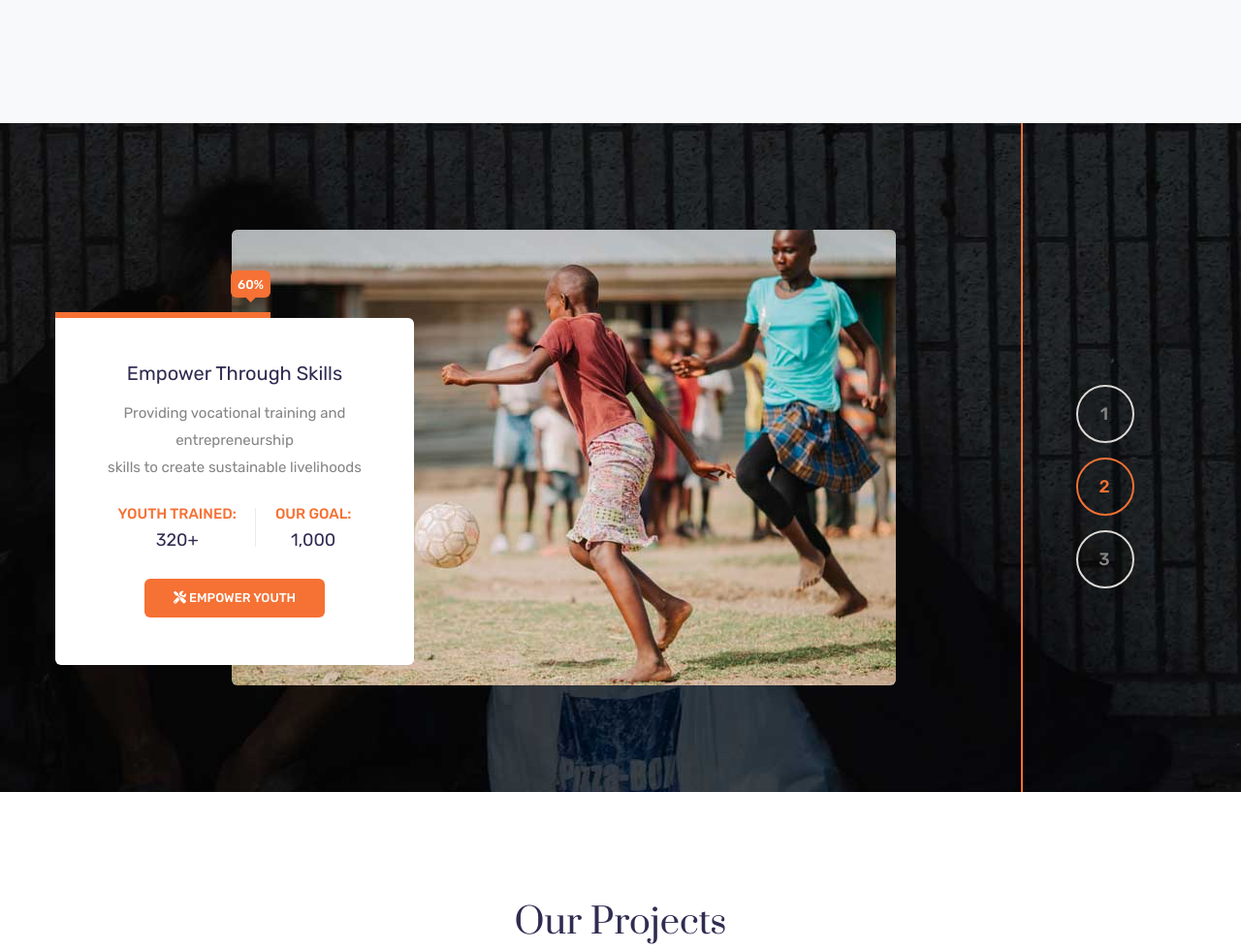
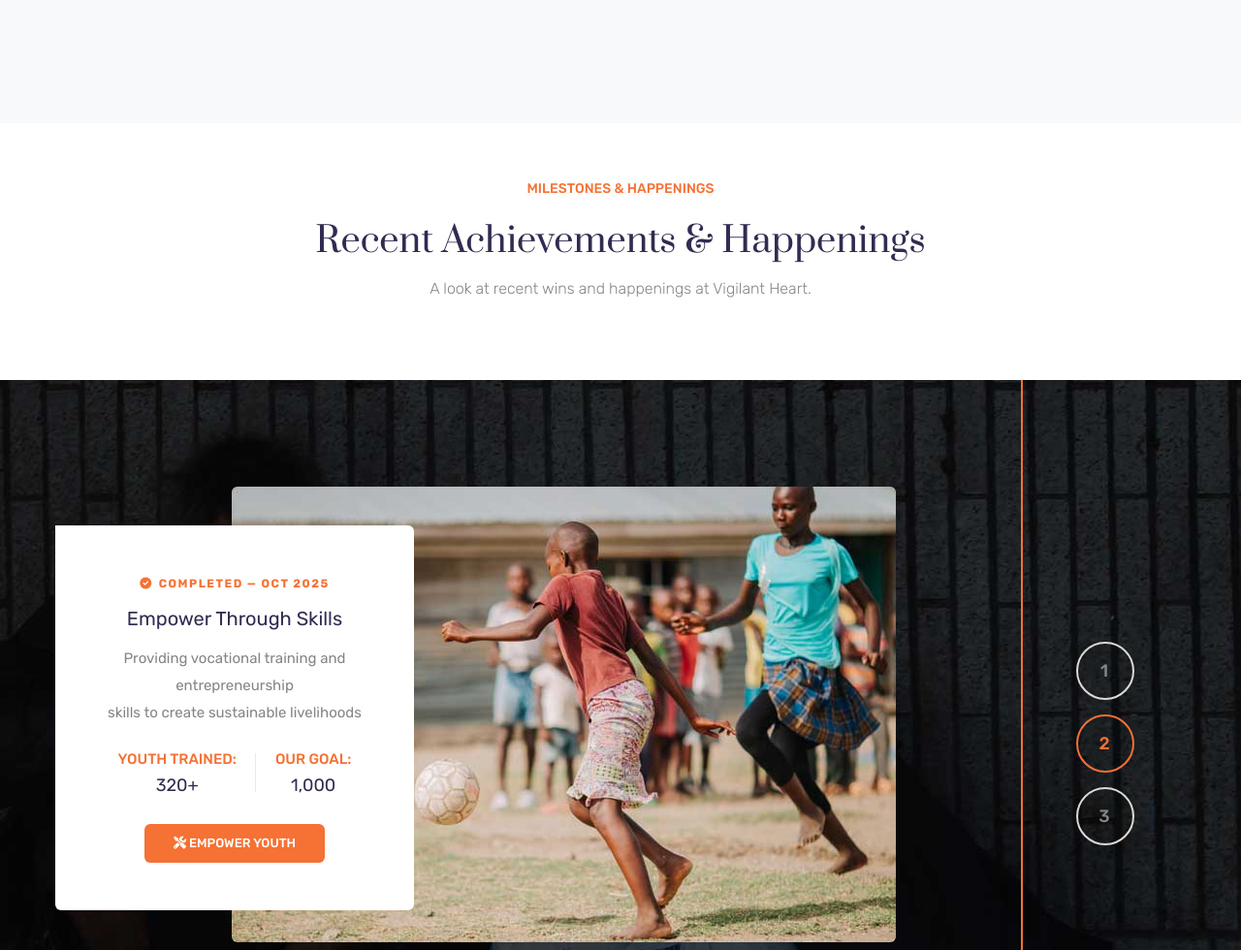
Before and after one commit to ArinzeNwafor/Vigilant-Heart-Charitable-Society, a plain HTML site: page index.html in a window 1280 px wide. Shown: the part 2052-3032 px from the top of the page at 97% size. Drawn offline with Linux system fonts and the light colour scheme; animation ran at ten frames a second.

Commit message:
Add recent achievements section with milestone highlights and date indicators

```diff
--- a/css/vhcs-custom.css
+++ b/css/vhcs-custom.css
@@ -36,6 +36,8 @@
 .vhcs-post-link { font-family: 'Rubik', sans-serif; font-size: 13px; font-weight: 700; color: #f57134; text-decoration: none; white-space: nowrap; }
 .vhcs-post-link:hover { color: #1d1747; }
 .vhcs-post-link i { margin-left: 5px; }
+.vhcs-achv-date { display: inline-block; font-family: 'Rubik', sans-serif; font-size: 12px; font-weight: 700; letter-spacing: 1.5px; text-transform: uppercase; color: #f57134; margin-bottom: 10px; }
+.vhcs-achv-date i { margin-right: 6px; }
 .vhcs-post-play { position: absolute; top: 50%; left: 50%; transform: translate(-50%,-50%); width: 56px; height: 56px; border-radius: 50%; background: rgba(245,113,52,.95); color: #fff; display: flex; align-items: center; justify-content: center; font-size: 18px; box-shadow: 0 8px 24px rgba(0,0,0,.35); transition: transform .3s ease; z-index: 2; }
 .vhcs-post:hover .vhcs-post-play { transform: translate(-50%,-50%) scale(1.1); }
 
@@ -161,6 +163,8 @@
     .testimonial-section .sec-bg-two { background-position: 25% 30%; }
 }
 
+.vhcs-sec-center { text-align: center; padding: 60px 0 30px; }
+
 /* Bigger mobile logo (home) */
 @media (max-width: 1199px) {
     .main-header .mobile-menu .logo img { width: auto; height: auto; max-width: 230px !important; }
--- a/index.html
+++ b/index.html
@@ -541,7 +541,14 @@
             </div>
         </section>
 
-        <!-- Causes Section Three -->
+        <!-- Recent Achievements Section -->
+        <div class="auto-container">
+            <div class="sec-title vhcs-sec-center">
+                <h5 style="color: #f57134;">Milestones &amp; Happenings</h5>
+                <h1>Recent Achievements &amp; Happenings</h1>
+                <div class="text">A look at recent wins and happenings at Vigilant Heart.</div>
+            </div>
+        </div>
         <section class="causes-section-three" style="background-image: url(images/background/bg-3.jpg);">
             <div class="auto-container">
                 <div class="cause-carousel-wrapper">
@@ -553,24 +560,8 @@
                                     <img src="images/resource/cause-7.jpg" alt="">
                                 </div>
                                 <div class="content-wrapper">
-                                    <!--Progress Levels-->
-                                    <div class="progress-levels style-two">
-
-                                        <!--Skill Box-->
-                                        <div class="progress-box wow fadeInRight" data-wow-delay="100ms"
-                                            data-wow-duration="1500ms">
-                                            <div class="inner">
-                                                <div class="bar">
-                                                    <div class="bar-innner">
-                                                        <div class="bar-fill" data-percent="60">
-                                                            <div class="percent"></div>
-                                                        </div>
-                                                    </div>
-                                                </div>
-                                            </div>
-                                        </div>
-                                    </div>
                                     <div class="content">
+                                        <span class="vhcs-achv-date"><i class="fa fa-check-circle"></i>Completed — Dec 2025</span>
                                         <h4><a href="cause-details.html">Hope for Vulnerable Children</a></h4>
                                         <div class="text">Providing immediate relief and sustainable support to children
                                             <br>facing crisis situations and challenging circumstances</div>
@@ -592,24 +583,8 @@
                                     <img src="images/resource/cause-7.jpg" alt="">
                                 </div>
                                 <div class="content-wrapper">
-                                    <!--Progress Levels-->
-                                    <div class="progress-levels style-two">
-
-                                        <!--Skill Box-->
-                                        <div class="progress-box wow fadeInRight" data-wow-delay="100ms"
-                                            data-wow-duration="1500ms">
-                                            <div class="inner">
-                                                <div class="bar">
-                                                    <div class="bar-innner">
-                                                        <div class="bar-fill" data-percent="60">
-                                                            <div class="percent"></div>
-                                                        </div>
-                                                    </div>
-                                                </div>
-                                            </div>
-                                        </div>
-                                    </div>
                                     <div class="content">
+                                        <span class="vhcs-achv-date"><i class="fa fa-check-circle"></i>Completed — Oct 2025</span>
                                         <h4><a href="cause-details.html">Empower Through Skills</a></h4>
                                         <div class="text">Providing vocational training and entrepreneurship <br>skills
                                             to create sustainable livelihoods</div>
@@ -631,24 +606,8 @@
                                     <img src="images/resource/cause-7.jpg" alt="">
                                 </div>
                                 <div class="content-wrapper">
-                                    <!--Progress Levels-->
-                                    <div class="progress-levels style-two">
-
-                                        <!--Skill Box-->
-                                        <div class="progress-box wow fadeInRight" data-wow-delay="100ms"
-                                            data-wow-duration="1500ms">
-                                            <div class="inner">
-                                                <div class="bar">
-                                                    <div class="bar-innner">
-                                                        <div class="bar-fill" data-percent="60">
-                                                            <div class="percent"></div>
-                                                        </div>
-                                                    </div>
-                                                </div>
-                                            </div>
-                                        </div>
-                                    </div>
                                     <div class="content">
+                                        <span class="vhcs-achv-date"><i class="fa fa-check-circle"></i>Completed — Aug 2025</span>
                                         <h4><a href="cause-details.html">Healthy Beginnings</a></h4>
                                         <div class="text">Ensuring access to quality healthcare and <br>nutrition for
                                             children in need</div>
```
